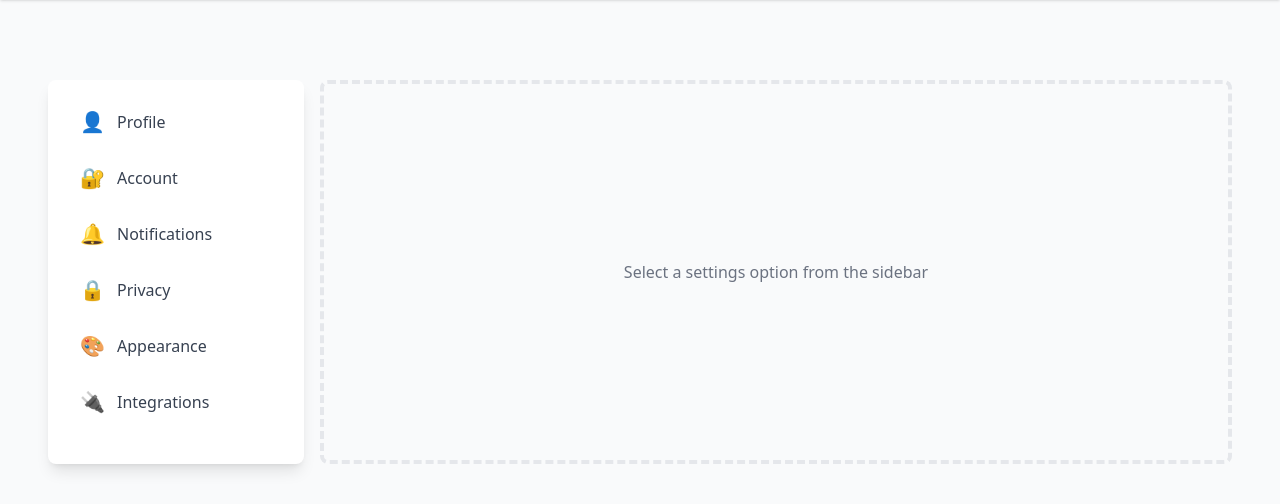
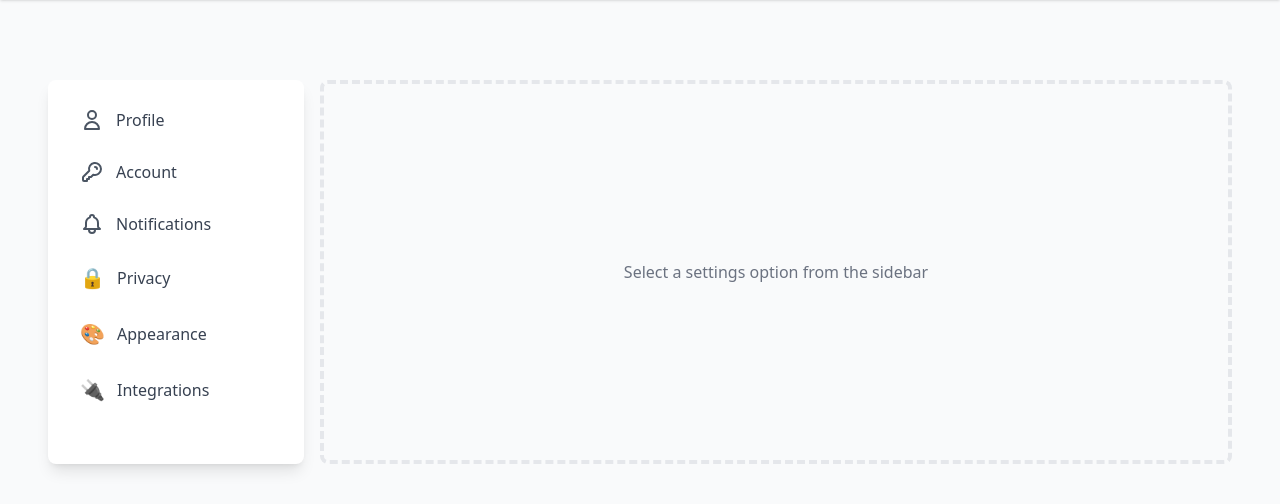
Before and after one commit to meresoft-io/keyspeak, a FastAPI app: template templates/pages/settings.html in a window 1280 px wide. Shown: the part 64-568 px from the top of the page. Run offline with FastAPI, Linux system fonts and the light colour scheme; the template is opened without the code that fills it, so the values that code supplies are empty; parts of the project's set-up code (start-up, migrations or seed data) failed here and were passed over; some libraries are stand-ins or nearby versions.

Commit message:
Assistant checkpoint: Replace remaining emoji icons with SVG icons
Assistant generated file changes:
- templates/pages/settings.html: Replace remaining emojis with Heroicons

---

User prompt:

Why did you stop?

Replit-Commit-Author: Assistant
Replit-Commit-Session-Id: b743ad9f-0627-4283-a240-ab6cd80053d9

```diff
--- a/templates/pages/settings.html
+++ b/templates/pages/settings.html
@@ -9,18 +9,24 @@
                 <nav class="space-y-1 p-4">
                     <a href="#profile"
                         class="flex items-center px-4 py-3 text-gray-700 hover:bg-gray-50 hover:text-indigo-600 rounded-md transition-colors group">
-                        <span class="text-xl mr-3">👤</span>
+                        <svg xmlns="http://www.w3.org/2000/svg" class="h-6 w-6 mr-3 text-gray-600" fill="none" viewBox="0 0 24 24" stroke="currentColor">
+                            <path stroke-linecap="round" stroke-linejoin="round" stroke-width="2" d="M16 7a4 4 0 11-8 0 4 4 0 018 0zM12 14a7 7 0 00-7 7h14a7 7 0 00-7-7z" />
+                        </svg>
                         <span class="font-medium group-hover:text-indigo-600">Profile</span>
                     </a>
                     <a href="/settings/account" hx-get="/settings/account" hx-target="#settings-content"
                         hx-trigger="click"
                         class="flex items-center px-4 py-3 text-gray-700 hover:bg-gray-50 hover:text-indigo-600 rounded-md transition-colors group">
-                        <span class="text-xl mr-3">🔐</span>
+                        <svg xmlns="http://www.w3.org/2000/svg" class="h-6 w-6 mr-3 text-gray-600" fill="none" viewBox="0 0 24 24" stroke="currentColor">
+                            <path stroke-linecap="round" stroke-linejoin="round" stroke-width="2" d="M15 7a2 2 0 012 2m4 0a6 6 0 01-7.743 5.743L11 17H9v2H7v2H4a1 1 0 01-1-1v-2.586a1 1 0 01.293-.707l5.964-5.964A6 6 0 1121 9z" />
+                        </svg>
                         <span class="font-medium group-hover:text-indigo-600">Account</span>
                     </a>
                     <a href="#notifications"
                         class="flex items-center px-4 py-3 text-gray-700 hover:bg-gray-50 hover:text-indigo-600 rounded-md transition-colors group">
-                        <span class="text-xl mr-3">🔔</span>
+                        <svg xmlns="http://www.w3.org/2000/svg" class="h-6 w-6 mr-3 text-gray-600" fill="none" viewBox="0 0 24 24" stroke="currentColor">
+                            <path stroke-linecap="round" stroke-linejoin="round" stroke-width="2" d="M15 17h5l-1.405-1.405A2.032 2.032 0 0118 14.158V11a6.002 6.002 0 00-4-5.659V5a2 2 0 10-4 0v.341C7.67 6.165 6 8.388 6 11v3.159c0 .538-.214 1.055-.595 1.436L4 17h5m6 0v1a3 3 0 11-6 0v-1m6 0H9" />
+                        </svg>
                         <span class="font-medium group-hover:text-indigo-600">Notifications</span>
                     </a>
                     <a href="#privacy"
```
